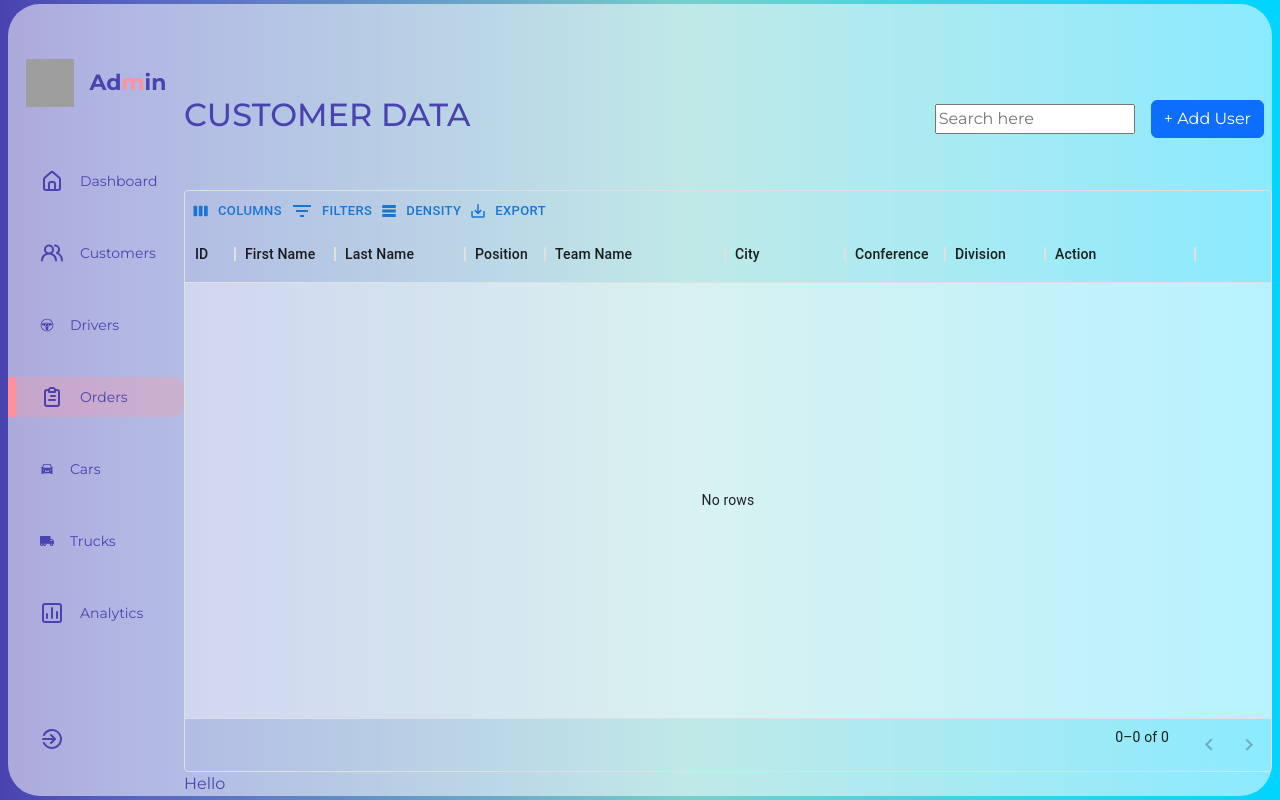
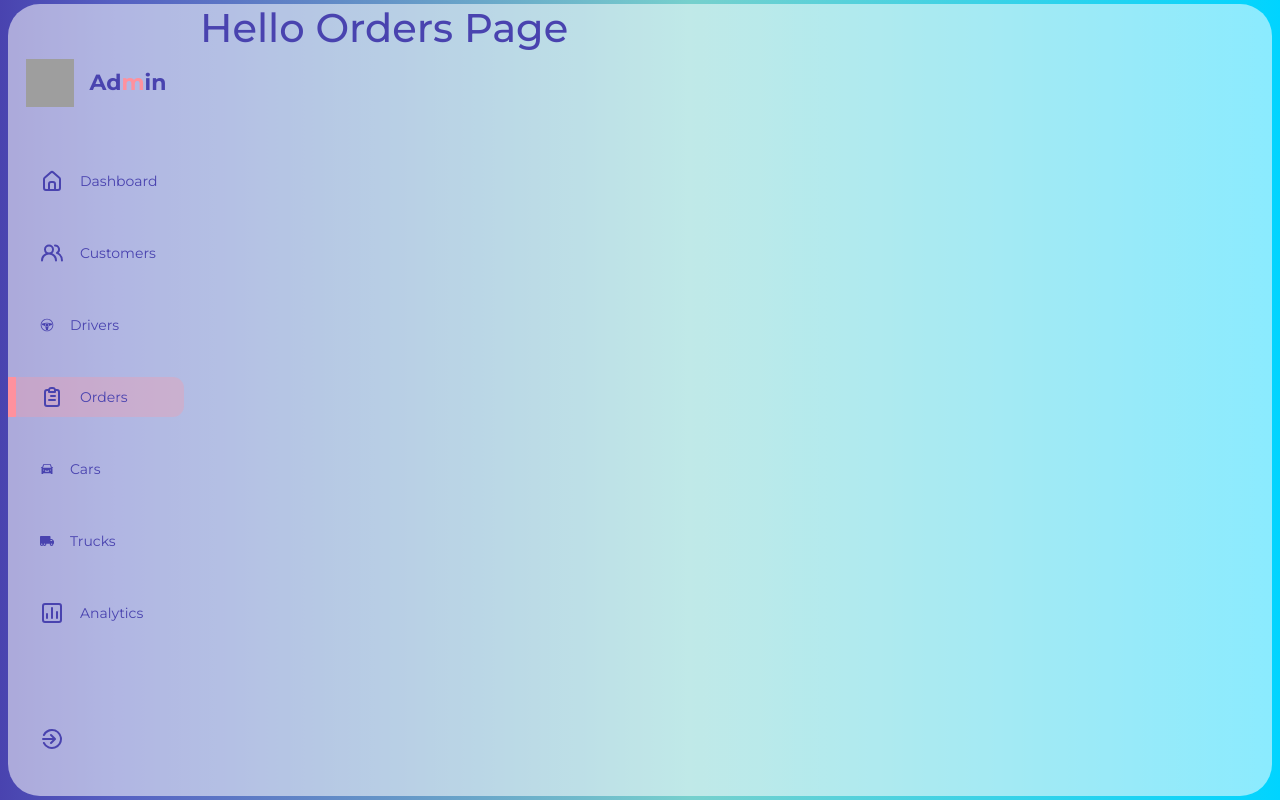
Before and after one commit to Edwin574/react-dashboard, a React (Create React App) app: page / in a window 1280 px wide. Both pictures are taken after a click on the element "Orders". Built offline with nearby package versions, Linux system fonts and the light colour scheme; no server answers; grey boxes are pictures that could not be loaded.

Commit message:
done with conditional rendering

```diff
--- a/src/App.css
+++ b/src/App.css
@@ -28,7 +28,7 @@
   width: 100%;
   background: var(--glass);
   border-radius: 2rem;
-  /* gap: 16px; */
+  gap: 16px;
   grid-template-columns: 11rem auto;
   overflow: hidden;
   /* margin: 0 !important; */
@@ -36,7 +36,7 @@
 
 @media screen and (max-width: 1200px) {
   .AppGlass{
-    grid-template-columns: 10% auto;
+    grid-template-columns: 10% auto ;
     overflow-y:auto;
   }
 }
--- a/src/App.js
+++ b/src/App.js
@@ -1,19 +1,59 @@
 import './App.css'
+import React, { useState } from 'react';
+
 import MainDash from './components/MainDash/MainDash';
 import RightSide from './components/RigtSide/RightSide';
-
 import Sidebar from './components/SideBar/SideBar';
 import Customers from './components/Customers/CustomerView'
+import Orders from './components/Orders/Orders';
+import Analysis from './components/Analytics/Analysis';
 
+import CarView from "./components/Cars/CarsList"
+import Driver from "./components/Drivers/Drivers"
+import ViewTrucks from "./components/Trucks/TrucksList"
 
 function App() {
+  const [tab, setTab] = useState("Dashboard")
+
+  const conditionalRender = () => {
+    if (tab === "Dasgboard") {
+      return<MainDash/>
+    }
+    else if (tab === "Customers") {
+      console.log("hello")
+      return<Customers/>
+    }
+    else if (tab === "Drivers") {
+
+      return<Driver/>
+    }
+    else if (tab==="Orders") {
+
+      return<Orders/>
+    }
+    else if (tab==="Cars") {
+
+      return<CarView/>
+    }
+    else if (tab === "Trucks") {
+
+      return<ViewTrucks/>
+    }
+    else if (tab === "Analytics") {
+
+      return<Analysis/>
+    }
+    else {
+      return<MainDash/>
+    }
+  }
+
   return (
     <div className="App">
       <div className="AppGlass">
-        <Sidebar />
-        <Customers></Customers>
-        {/* <MainDash/> */}
-        {/* <RightSide /> */}
+
+        <Sidebar tab={tab} setTab={setTab} />
+        <div>{conditionalRender()}</div>
       </div>
     </div>
   );
--- /dev/null
+++ b/src/components/Analytics/Analysis.js
@@ -0,0 +1,10 @@
+import React from "react"
+
+function Analysis() {
+
+    return (
+        <div><h1> Hello Analytics Page</h1></div>
+    )
+}
+
+export default Analysis
--- a/src/components/Cars/CarsList.js
+++ b/src/components/Cars/CarsList.js
@@ -4,7 +4,7 @@ function CarView() {
 
     return (
         <div>
-            <h1>WElcome to cars page</h1>
+            <h1>Welcome to cars page</h1>
         </div>
     )
 }
--- /dev/null
+++ b/src/components/Orders/Orders.js
@@ -0,0 +1,10 @@
+import React from "react"
+
+function Orders() {
+
+    return (
+        <div><h1> Hello Orders Page</h1></div>
+    )
+}
+
+export default Orders
--- a/src/components/SideBar/SideBar.js
+++ b/src/components/SideBar/SideBar.js
@@ -7,10 +7,12 @@ import { UilBars } from "@iconscout/react-unicons";
 import { motion } from "framer-motion";
 
 
-const Sidebar = () => {
+const Sidebar = ({tab,setTab}) => {
   const [selected, setSelected] = useState(0);
 
   const [expanded, setExpaned] = useState(true);
+
+
 
   const sidebarVariants = {
     true: {
@@ -49,10 +51,17 @@ const Sidebar = () => {
               <div
                 className={selected === index ? "menuItem active" : "menuItem"}
                 key={index}
-                onClick={() => setSelected(index)}
+                onClick={() => {
+                  setSelected(index);
+                  setTab(item.heading);
+                  // console.log(item.heading)
+                }
+
+                }
               >
                 <item.icon />
                 <span>{item.heading}</span>
+
               </div>
             );
           })}
@@ -61,6 +70,7 @@ const Sidebar = () => {
             <UilSignOutAlt />
           </div>
         </div>
+        {console.log(tab)}
       </motion.div>
     </>
   );
```
Also changed, not shown: src/Home.js (deleted, +0 -9 lines), src/components/Analytics/Analysis.css (added), src/components/Orders/Orders.css (added).
